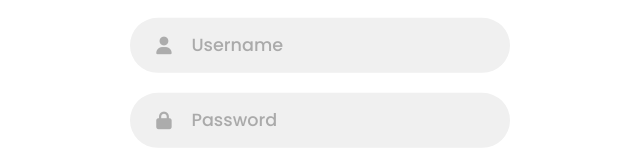
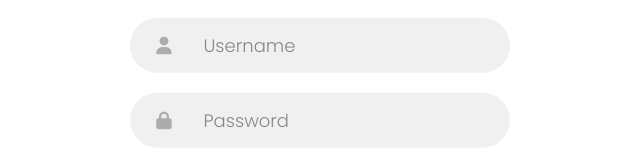
Before and after one commit to wahyusuhar/webPembelajaranOnline, a plain HTML site: page index.html in a window 1280 px wide. Shown: the part 268-432 px from the top of the page, 640-1280 px from the left. Drawn offline with Linux system fonts and the light colour scheme; some packages are replaced by stand-ins of ours; a script that the page names is missing.

```diff
--- a/assets/css/main.css
+++ b/assets/css/main.css
@@ -159,7 +159,7 @@
 }
 
 .header .logo img {
-  max-height: 32px;
+  max-height: 58px;
   margin-right: 8px;
 }
 
--- a/login.css
+++ b/login.css
@@ -424,3 +424,17 @@
     font-size: 1.5rem;
   }
 }
+
+/* Menipiskan warna teks pada input form */
+.input-field input {
+  color: #555; /* Warna teks lebih soft */
+  font-weight: 400; /* Tidak terlalu tebal */
+  font-size: 18px; /* Ukuran font lebih kecil */
+  padding: 10px 12px; /* Padding agar lebih nyaman */
+}
+
+/* Placeholder warna lebih soft */
+.input-field input::placeholder {
+  color: #888; /* Abu-abu lebih terang */
+  font-weight: 300; /* Tipis */
+}
```
Also changed, not shown: home.html (+1 -1 lines).
